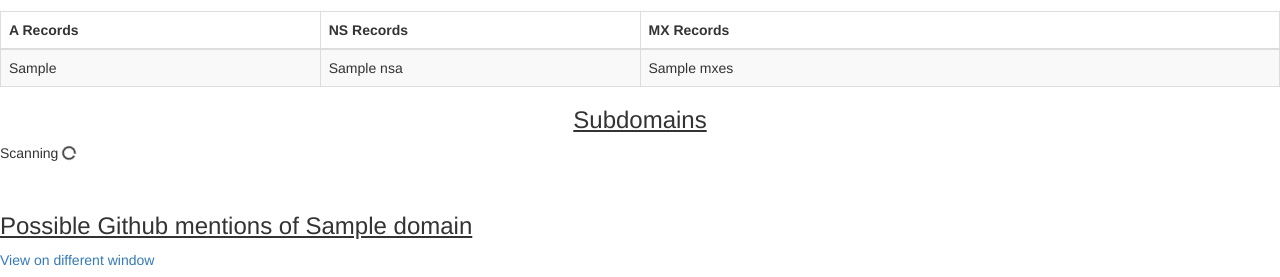
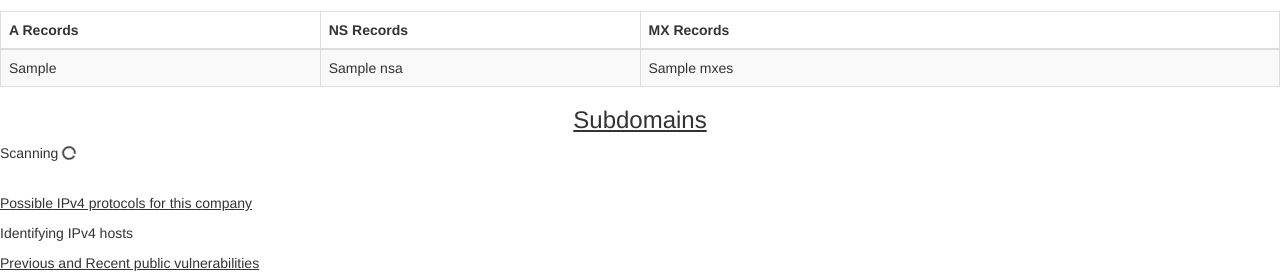
Before and after one commit to rojan-rijal/ReconUI, a Flask app: template www/ManualScanner/app/templates/home/manual/scanning.html in a window 1280 px wide. Shown: the part 135-412 px from the top of the page. Run offline with Flask 2, Linux system fonts and the light colour scheme; the template is opened without the code that fills it: most values are stand-ins (such as "Sample title", 1, 10 or a date in 2020); some libraries are stand-ins or nearby versions.

Commit message:
Update scanning.html
Add table for censys and obb.

```diff
--- a/www/ManualScanner/app/templates/home/manual/scanning.html
+++ b/www/ManualScanner/app/templates/home/manual/scanning.html
@@ -57,7 +57,7 @@
 					for(i=0; i< total_subdomains; i++){
 						subdomains_html += '<div class="container">';
 						subdomains_html += '<h3><u>'+data['results'][i]+'</u></h3>';
-						vulnOrNot = data['vulnerable'][i];
+						vulnOrNot = data['stats'][i];
 						if (vulnOrNot.includes("Vulnerable-")){
 							subdomains_html += '<h4><font color="red"><i class="fa fa-warning" styles="color:red;"></i> Subdomain Vulnerable to takeover.</font></h4>';
 							if (vulnOrNot.includes("awss3")){
@@ -65,7 +65,7 @@
 							} else if (vulnOrNot.includes("heroku")){
 								subdomains_html += '<a href="https://scan.bugbounty.site/htakeover/'+data['results'][i]+'/{{uuid}}" class="btn btn-danger" role="button">Takeover Domain</a>';
 							}else {
-								subdomains_html += '<p>'+data['vulnerable'][i]+'</p>';
+								subdomains_html += '<p>'+data['stats'][i]+'</p>';
 							}
 						} else {
 							subdomains_html += '<h4>Not Vulnerable to Takeover</h4>';
@@ -175,6 +175,65 @@
 	     check_job_status();
 	    </script>
 
+	    <p><u>Possible IPv4 protocols for this company</u></p>
+	    <p id="censys">Identifying IPv4 hosts</p>
+            <script>
+	    function check_censys_status() {
+		$.getJSON("{{ url_for('home.check_task', id=assets.id) }}", function(data) {
+			switch (data['result']) {
+				case "true":
+					censys_html = "";
+					var censys;
+					censys_html += '<table class="table table-striped table-bordered table-hover"><thead><tr><th width="15%"> IPv4 </th><th width="20%"> Ports </th></tr></thead><tbody>';
+					for (censys=0; censys < data['results'].length; censys++){
+						censys_html += '<tr>';
+						censys_html += '<td>'+data['results'][censys]+'</td>';
+						censys_html += '<td>'+data['stats'][censys]+'</td>';
+						censys_html += '</tr>';
+					}
+					censys_html += '</tbody></table>';
+					document.getElementById("censys").innerHTML = censys_html;
+					break;
+				case "false":
+					console.log("Censys scan is running");
+				setTimeout(function(){
+					check_censys_status();
+				}, 10000);
+			}
+		});
+	    }
+	    check_censys_status();
+	    </script>
+	    <p><u>Previous and Recent public vulnerabilities</u></p>
+	    <p id="public_bugs">Searching</p>
+            <script>
+	    function check_vuln_status() {
+		$.getJSON("{{ url_for('home.check_task', id=public_xss.id) }}", function(data) {
+			switch (data['result']) {
+				case "true":
+					vuln_data = "";
+					var vulns;
+					vuln_data += '<table class="table table-striped table-bordered table-hover"><thead><tr><th width="15%"> Domain </th><th> Link </th></tr></thead><tbody>';
+					for (vulns=0; vulns < data['results'].length; vulns++){
+						vuln_data += '<tr>';
+						vuln_data += '<td>'+data['results'][vulns]+'</td>';
+						vuln_data += '<td>'+data['stats'][vulns]+'</td>';
+						vuln_data += '</tr>';
+					}
+					vuln_data += '</tbody></table>';
+					document.getElementById("public_bugs").innerHTML = vuln_data;
+					break;
+				case "false":
+					console.log("Searching for public bugs");
+				setTimeout(function(){
+					check_vuln_status();
+				}, 10000);
+			}
+		});
+	    }
+	    check_vuln_status();
+	    </script>
+
 	    <h3><u>Possible Github mentions of {{ domain }}</u></h3>
 	    <p><a href='https://scan.bugbounty.site/github/?q="{{domain}}"' target="_blank">View on different window</a></p>
 	    <iframe src='https://scan.bugbounty.site/github/?q="{{ domain }}"' height=100% width=100%></iframe>
```
